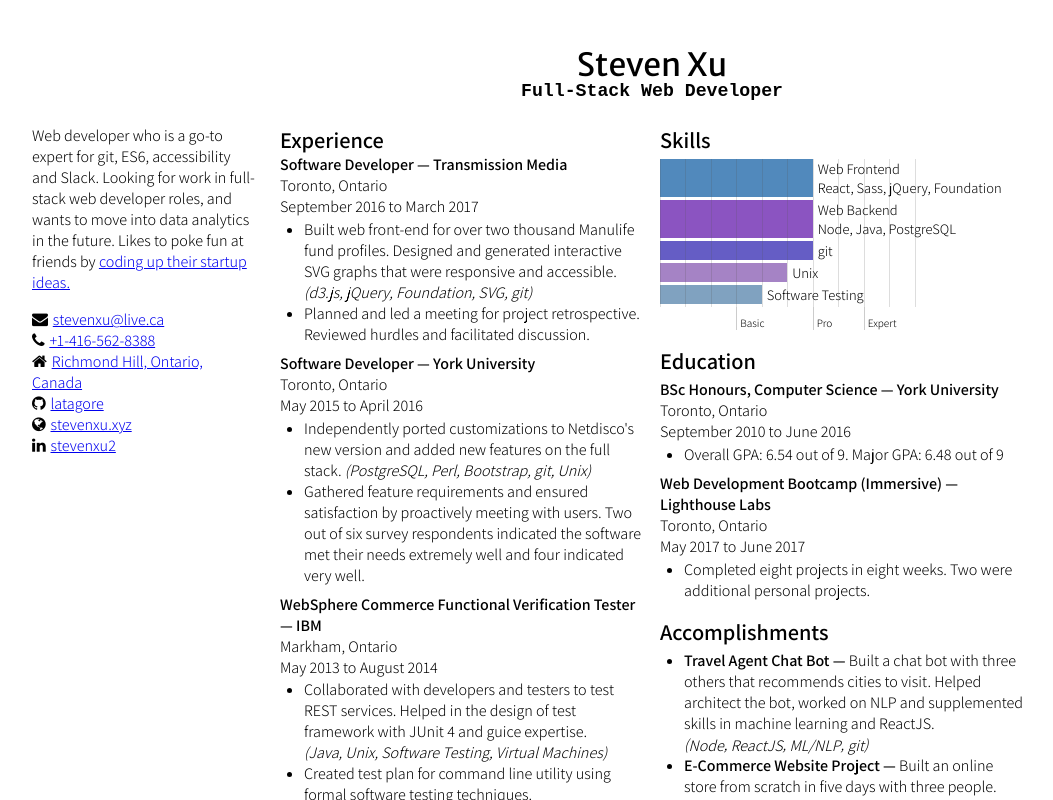
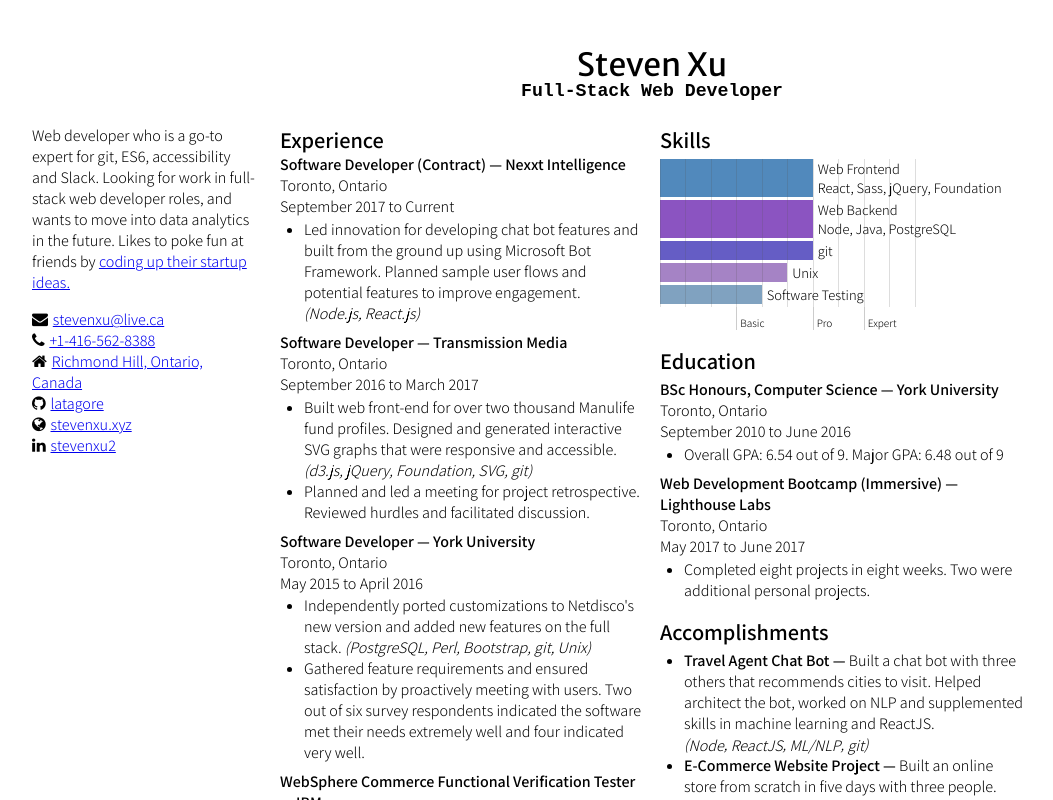
Before and after one commit to latagore/Resume, a React app: page / in a window 1280 px wide. Shown: the top 800 px of the page, without its empty margins (112-1165 px from the left). Built offline with nearby package versions, Linux system fonts and the light colour scheme.

Commit message:
add Nexxt intelligence experience

```diff
--- a/resume-data.json
+++ b/resume-data.json
@@ -1,4 +1,3 @@
-
 {
   "contact": {
     "name": "Steven Xu",
@@ -105,6 +104,19 @@
   ],
   "experience": [
     {
+      "title": "Software Developer (Contract)",
+      "organization": "Nexxt Intelligence",
+      "location": "Toronto, Ontario",
+      "startDate": "September 2017",
+      "endDate": "Current",
+      "info": [
+        {
+          "description": "Led innovation for developing chat bot features and built from the ground up using Microsoft Bot Framework. Planned sample user flows and potential features to improve engagement.",
+          "skills": ["Node.js", "React.js"]
+        }
+      ]
+    },
+    {
       "title": "Software Developer",
       "organization": "Transmission Media",
       "location": "Toronto, Ontario",
--- a/src/App.jsx
+++ b/src/App.jsx
@@ -1,5 +1,5 @@
 import React, {Component} from 'react';
-import SkillGraph from './components/SkillGraph.jsx'
+import SkillGraph from './Components/SkillGraph.jsx'
 const Header = ({data}) => {
   return (
     <header>
```
